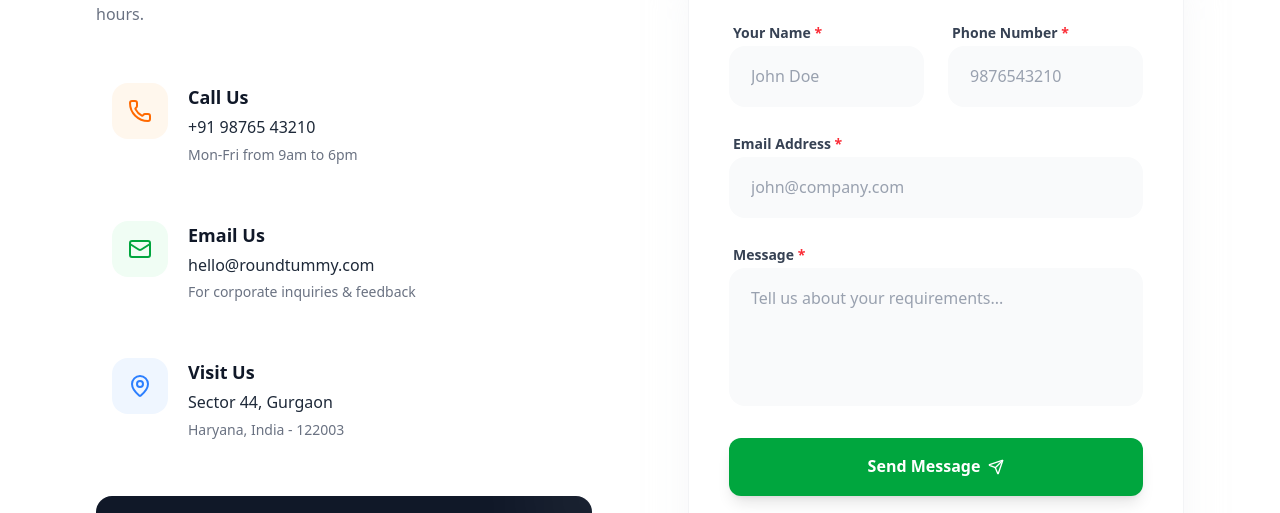
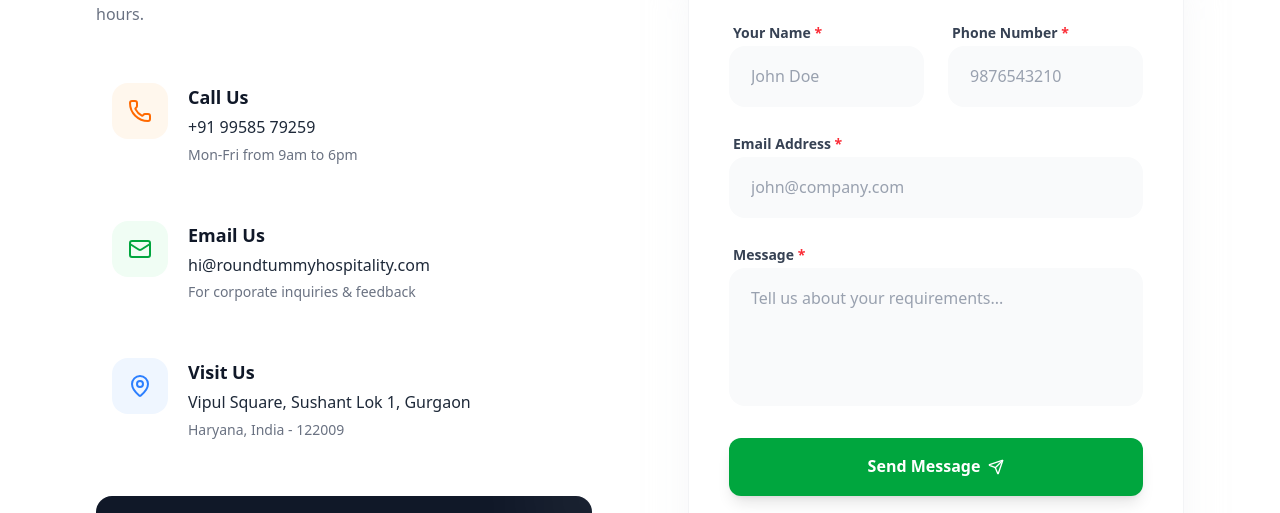
Before and after one commit to startupcoaching123/round-tummy, a React (Vite) app in the folder frontend/: page /contact in a window 1280 px wide. Shown: the part 609-1122 px from the top of the page. Built offline with nearby package versions, Linux system fonts and the light colour scheme; no server answers.

Commit message:
fix some issues

```diff
--- a/frontend/src/components/Navbar.jsx
+++ b/frontend/src/components/Navbar.jsx
@@ -89,9 +89,15 @@ const Navbar = () => {
               )}
             </Link>
           ))}
-          <Link to="/contact" className="btn btn-primary">
+          <a
+            href="https://wa.me/919958579259"
+            target="_blank"
+            rel="noopener noreferrer"
+            className="btn btn-primary"
+            style={{ textDecoration: 'none' }}
+          >
             Get in Touch
-          </Link>
+          </a>
         </div>
 
         {/* Mobile Toggle */}
@@ -143,18 +149,21 @@ const Navbar = () => {
               {link.name}
             </Link>
           ))}
-          <Link
-            to="/contact"
+          <a
+            href="https://wa.me/919958579259"
+            target="_blank"
+            rel="noopener noreferrer"
             className="btn btn-primary"
             onClick={() => setIsOpen(false)}
             style={{
               transform: isOpen ? 'translateY(0)' : 'translateY(-20px)',
               opacity: isOpen ? 1 : 0,
-              transition: `all 0.3s ease-in-out ${navLinks.length * 0.1}s`
+              transition: `all 0.3s ease-in-out ${navLinks.length * 0.1}s`,
+              textDecoration: 'none'
             }}
           >
             Get in Touch
-          </Link>
+          </a>
         </div>
 
       <style>{`
--- a/frontend/src/pages/Contact.jsx
+++ b/frontend/src/pages/Contact.jsx
@@ -173,7 +173,7 @@ const ContactSection = () => {
                 <ContactCard
                   icon={Phone}
                   title="Call Us"
-                  info="+91 98765 43210"
+                  info="+91 99585 79259"
                   subInfo="Mon-Fri from 9am to 6pm"
                   color="text-orange-500"
                   bgColor="bg-orange-50"
@@ -181,7 +181,7 @@ const ContactSection = () => {
                 <ContactCard
                   icon={Mail}
                   title="Email Us"
-                  info="hello@roundtummy.com"
+                  info="hi@roundtummyhospitality.com"
                   subInfo="For corporate inquiries & feedback"
                   color="text-green-600"
                   bgColor="bg-green-50"
@@ -189,8 +189,8 @@ const ContactSection = () => {
                 <ContactCard
                   icon={MapPin}
                   title="Visit Us"
-                  info="Sector 44, Gurgaon"
-                  subInfo="Haryana, India - 122003"
+                  info="Vipul Square, Sushant Lok 1, Gurgaon"
+                  subInfo="Haryana, India - 122009"
                   color="text-blue-500"
                   bgColor="bg-blue-50"
                 />
@@ -320,7 +320,7 @@ const ContactSection = () => {
       {/* ================= 3. MAP SECTION ================= */}
       <section className="h-96 rounded-4xl w-full relative overflow-hidden">
         <iframe
-          src="https://www.google.com/maps/embed?pb=!1m18!1m12!1m3!1d3505.741447835!2d77.0716!3d28.4595!2m3!1f0!2f0!3f0!3m2!1i1024!2i768!4f13.1!3m3!1m2!1s0x390d19d582e3888f%3A0x2c5d5b5b5b5b5b5b!2sSector%2044%2C%20Gurgaon%2C%20Haryana%20122003!5e0!3m2!1sen!2sin!4v1234567890!5m2!1sen!2sin"
+          src="https://www.google.com/maps/embed?pb=!1m18!1m12!1m3!1d3507.498588516229!2d77.079039!3d28.464527699999994!2m3!1f0!2f0!3f0!3m2!1i1024!2i768!4f13.1!3m3!1m2!1s0x390d18e787f98d13%3A0xa4a14c4cccf7c450!2sVipul%20Square!5e0!3m2!1sen!2sin!4v1767012125505!5m2!1sen!2sin"
           width="100%"
           height="100%"
           style={{ border: 0 }}
```
